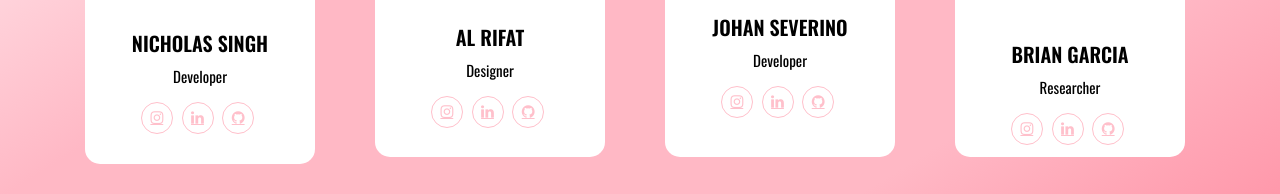
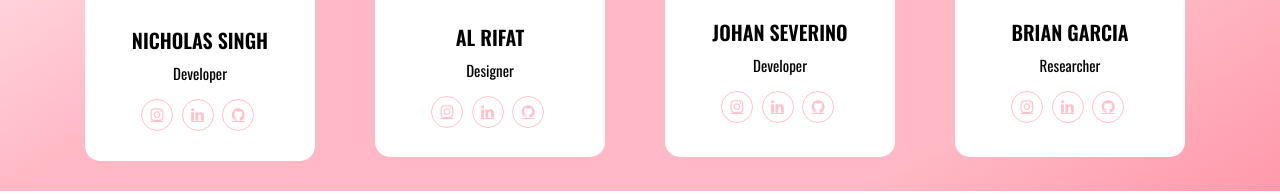
Before and after one commit to nicholasingh/DropIn, a plain HTML site: page about.html in a window 1280 px wide. Shown: the part 1935-2129 px from the top of the page. Drawn offline with nearby package versions, Linux system fonts and the light colour scheme.

Commit message:
fix profiles

```diff
--- a/about.css
+++ b/about.css
@@ -180,7 +180,7 @@ to{border-right-color: transparent;}
   height:215px;
   width:205px;
 }
-al
+AL
 
 #nick {
   height: 345px;
@@ -194,7 +194,7 @@ al
 }
 
 .nicktxt{
-  margin-top: 16px;
+  margin-top: 13px;
 }
 
 #sev{
@@ -209,7 +209,7 @@ al
 }
 
 .sevtxt{
-  margin-top:0px;
+  margin-top:5px;
 }
 /* POOR BRIAN */
 #brian{
@@ -227,7 +227,7 @@ al
 
 
 .briantxt{
-  margin-top:27px;
+  margin-top:5px;
 }
 /* POOR BRIAN END */
 
```
